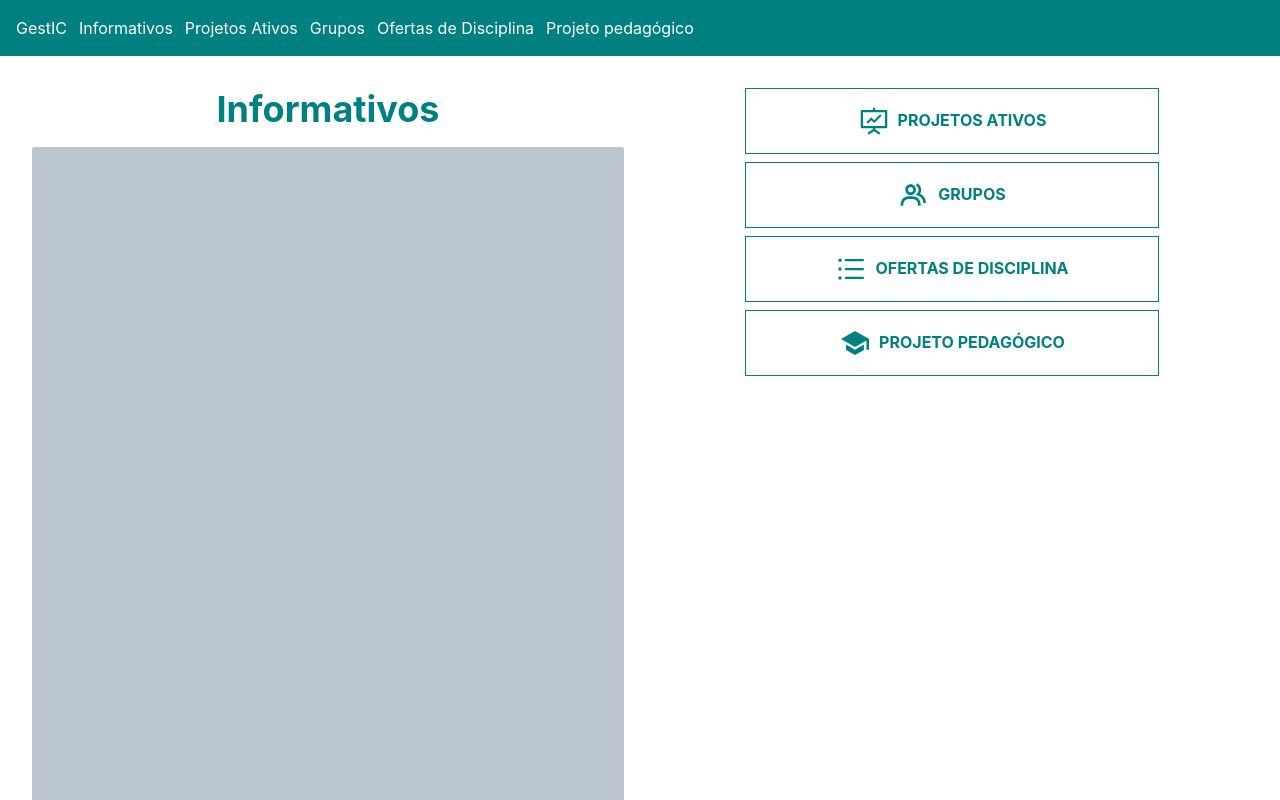
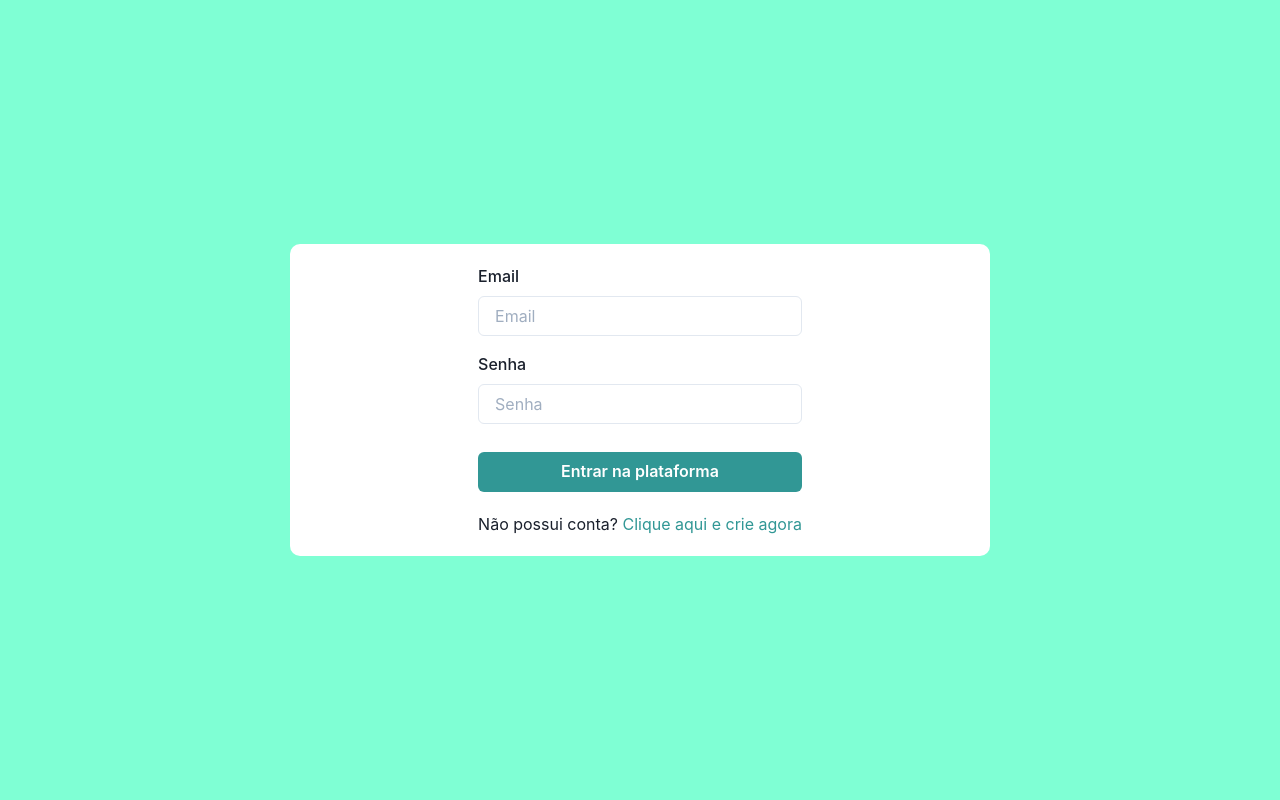
Before and after one commit to Magicianred/gestic-frontend-react, a React (Create React App) app: page /login in a window 1280 px wide. Before the commit this address led to /. Shown: the top 800 px of the page. Built offline with nearby package versions, Linux system fonts and the light colour scheme.

Commit message:
feat: create login screen

```diff
--- a/package.json
+++ b/package.json
@@ -6,6 +6,7 @@
     "@chakra-ui/react": "^1.0.0",
     "@emotion/react": "^11.0.0",
     "@emotion/styled": "^11.0.0",
+    "@hookform/resolvers": "^2.3.2",
     "@testing-library/jest-dom": "^5.9.0",
     "@testing-library/react": "^10.2.1",
     "@testing-library/user-event": "^12.0.2",
@@ -17,12 +18,14 @@
     "framer-motion": "^4.0.0",
     "react": "^17.0.2",
     "react-dom": "^17.0.2",
+    "react-hook-form": "^7.1.1",
     "react-icons": "^3.11.0",
     "react-router": "^5.2.0",
     "react-router-dom": "^5.2.0",
     "react-scripts": "4.0.3",
     "typescript": "^3.9.5",
-    "web-vitals": "^0.2.2"
+    "web-vitals": "^0.2.2",
+    "yup": "^0.32.9"
   },
   "scripts": {
     "start": "react-scripts start",
--- /dev/null
+++ b/src/components/CustomInput/index.tsx
@@ -0,0 +1,24 @@
+import { Input, FormControl, FormErrorMessage, FormLabel, FormHelperText } from '@chakra-ui/react';
+import * as React from 'react';
+
+type Props = {
+  type: 'email' | 'password' | 'text';
+  name: string;
+  placeholder: string;
+  ref?: any;
+  errorMessage?: string;
+  helperText?: string;
+};
+
+const CustomInput = ({ type, name, placeholder, ref, errorMessage, helperText, ...other }: Props) => {
+  return (
+    <FormControl isInvalid={!!errorMessage} errortext={errorMessage}>
+      <FormLabel htmlFor={name}>{placeholder}</FormLabel>
+      <Input type={type} name={name} placeholder={placeholder} ref={ref} {...other} />
+      {errorMessage && <FormErrorMessage>{errorMessage}</FormErrorMessage>}
+      {helperText && <FormHelperText>{helperText}</FormHelperText>}
+    </FormControl>
+  );
+};
+
+export { CustomInput };
--- /dev/null
+++ b/src/components/Page/index.tsx
@@ -0,0 +1,20 @@
+import { ReactNode } from 'react';
+import { useMediaQuery } from '@chakra-ui/react';
+import NavBar from '../NavBar';
+
+type Props = {
+  children: ReactNode;
+};
+
+const Page = ({ children }: Props) => {
+  const [isLargerThan768] = useMediaQuery('(max-width: 768px)');
+
+  return (
+    <div style={{ paddingTop: !isLargerThan768 ? 'initial' : '3.5rem' }}>
+      <NavBar />
+      {children}
+    </div>
+  );
+};
+
+export { Page };
--- a/src/navigation/routes.ts
+++ b/src/navigation/routes.ts
@@ -1,4 +1,5 @@
 import Dashboard from '../pages/Dashboard';
+import Login from '../pages/SignIn';
 
 export const routes = [
   {
@@ -6,11 +7,12 @@ export const routes = [
     component: Dashboard,
     private: false,
   },
-  // {
-  //   path: '/conta',
-  //   component: ,
-  //   private: true
-  // },
+  {
+    path: '/login',
+    component: Login,
+    private: false,
+    hasNavBar: false,
+  },
   // {
   //   path: '/perfil',
   //   component: ,
--- a/src/pages/Dashboard/index.tsx
+++ b/src/pages/Dashboard/index.tsx
@@ -4,11 +4,13 @@ import { AiOutlineInfoCircle, AiOutlineFundProjectionScreen, AiOutlineUnorderedL
 import { BiGroup } from 'react-icons/bi';
 import { IoMdSchool } from 'react-icons/io';
 import Informative from '../../components/Informative';
+import { Page } from '../../components/Page';
 
 const Dashboard = () => {
   const [isLargerThan766] = useMediaQuery('(max-width: 766px)');
 
   return (
+    <Page>
       <Box textAlign="center" fontSize="xl" p={8}>
         <SimpleGrid columns={[1, null, 2]} minH="100%" spacing={8} justifyItems="center">
           <Informative />
@@ -108,6 +110,7 @@ const Dashboard = () => {
           )}
         </SimpleGrid>
       </Box>
+    </Page>
   );
 };
 
--- /dev/null
+++ b/src/pages/SignIn/index.tsx
@@ -0,0 +1,90 @@
+import * as React from 'react';
+import { useForm, Controller } from 'react-hook-form';
+
+import * as yup from 'yup';
+import { yupResolver } from '@hookform/resolvers/yup';
+
+import { Box, Button, Stack, Text, Link } from '@chakra-ui/react';
+
+import * as E from './styles';
+import { CustomInput } from '../../components/CustomInput';
+
+const schema = yup.object().shape({
+  email: yup.string().email('Digite um email válido').required('Email é obrigatório'),
+  password: yup.string().required('Senha é obrigatória'),
+});
+
+type SignInFormInputs = {
+  email: string;
+  password: string;
+};
+
+const Login = () => {
+  const { handleSubmit, formState, control } = useForm<SignInFormInputs>({
+    reValidateMode: 'onBlur',
+    resolver: yupResolver(schema),
+  });
+
+  const { errors } = formState;
+
+  const onSubmit = (data: SignInFormInputs) => console.log(data);
+
+  return (
+    <E.Container>
+      <E.Box>
+        <form onSubmit={handleSubmit(onSubmit)}>
+          <Stack spacing={2}>
+            <Controller
+              name="email"
+              control={control}
+              defaultValue=""
+              render={({ field }) => (
+                <CustomInput {...field} type="email" placeholder="Email" errorMessage={errors?.email?.message} />
+              )}
+            />
+
+            <Box my={2} />
+
+            <Controller
+              name="password"
+              control={control}
+              defaultValue=""
+              render={({ field }) => (
+                <CustomInput
+                  {...field}
+                  type="password"
+                  name="password"
+                  placeholder="Senha"
+                  errorMessage={errors?.password?.message}
+                />
+              )}
+            />
+          </Stack>
+          <Box display="flex" alignItems="center" justifyContent="center" flexDirection="column">
+            <Button
+              mt={7}
+              width="100%"
+              colorScheme="teal"
+              isLoading={formState.isSubmitting}
+              type="submit"
+              display="flex"
+              alignSelf="end"
+              disabled={Object.values(errors).length > 0}
+            >
+              Entrar na plataforma
+            </Button>
+
+            <Text mt={5}>
+              Não possui conta?{' '}
+              <Link color="teal.500" href="#">
+                Clique aqui e crie agora
+              </Link>
+            </Text>
+          </Box>
+        </form>
+      </E.Box>
+    </E.Container>
+  );
+};
+
+export default Login;
--- /dev/null
+++ b/src/pages/SignIn/styles.ts
@@ -0,0 +1,25 @@
+import styled from '@emotion/styled';
+
+import { Box as BoxUI } from '@chakra-ui/react';
+
+export const Container = styled.div`
+  display: flex;
+  align-items: center;
+  justify-content: center;
+  height: 100vh;
+  width: 100vw;
+  background: aquamarine;
+`;
+
+export const Box = styled(BoxUI)`
+  display: flex;
+  flex-direction: column;
+  align-items: center;
+  justify-content: center;
+  width: 100%;
+  max-width: 700px;
+  background: white;
+  padding: 20px;
+  margin: 20px;
+  border-radius: 10px;
+`;
--- a/src/providers/TemplateProvider/index.tsx
+++ b/src/providers/TemplateProvider/index.tsx
@@ -1,7 +1,6 @@
 import React, { useEffect, useState } from 'react';
 import { ChakraProvider, useMediaQuery } from '@chakra-ui/react';
 import theme from '../../styles/theme';
-import NavBar from '../../components/NavBar';
 
 interface TemplateProviderI {
   children: React.ReactNode;
@@ -10,13 +9,10 @@ interface TemplateProviderI {
 export const TemplateContext = React.createContext({});
 
 function TemplateProvider({ children }: TemplateProviderI) {
-  const [isLargerThan768] = useMediaQuery('(max-width: 768px)');
   const [user, setUser] = useState({
     id: '',
     email: '',
   });
-
-  useEffect(() => {}, []);
 
   return (
     <TemplateContext.Provider
@@ -26,8 +22,7 @@ function TemplateProvider({ children }: TemplateProviderI) {
       }}
     >
       <ChakraProvider theme={theme}>
-        <NavBar />
-        <div style={{ paddingTop: !isLargerThan768 ? 'initial' : '3.5rem' }}>{children}</div>
+        <div>{children}</div>
       </ChakraProvider>
     </TemplateContext.Provider>
   );
```
Also changed, not shown: .eslintrc.json, 1 other file (tests, documents, lock files or other folders). Lines whose indentation alone changed are shown as unchanged.
